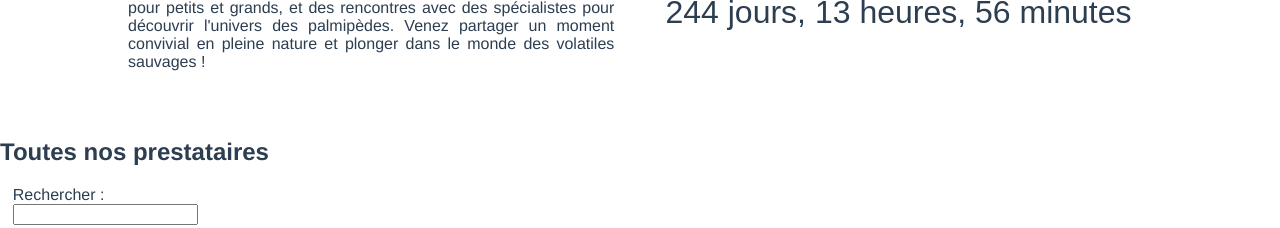
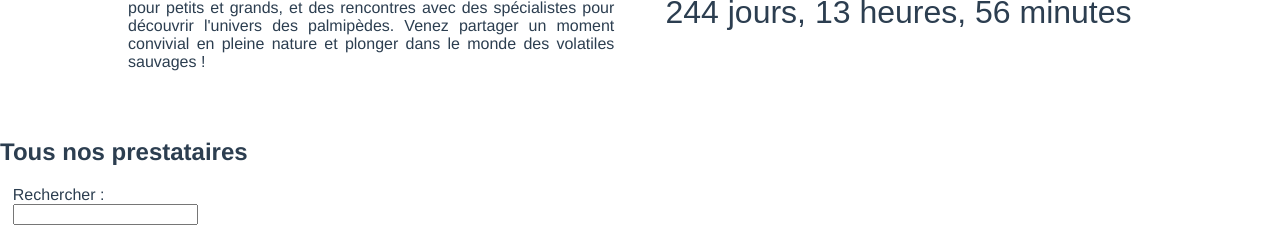
Before and after one commit to MaikenDANGELO/LeFestivalDesCannes, a Vue app in the folder frontend/: page / in a window 1280 px wide. Shown: the part 1080-1308 px from the top of the page. Built offline with nearby package versions, Linux system fonts and the light colour scheme.

Commit message:
faute d'aurteaugraffe

```diff
--- a/frontend/src/views/PagePrincipale.vue
+++ b/frontend/src/views/PagePrincipale.vue
@@ -1,7 +1,7 @@
 <template>
   <div class="hello">
     <BanniereAccueil></BanniereAccueil>
-    <h2>Toutes nos prestataires</h2>
+    <h2>Tous nos prestataires</h2>
     <div class="listes-container">
       <div class="filtre">
         <label for="search">Rechercher : </label>
```
